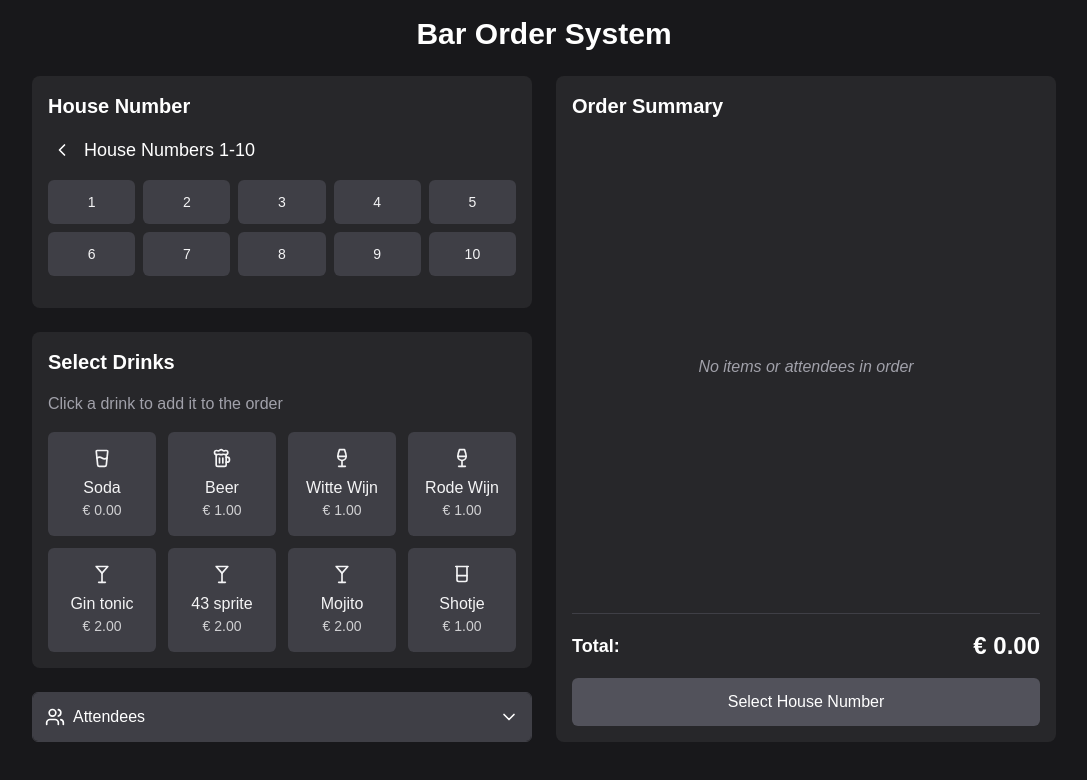
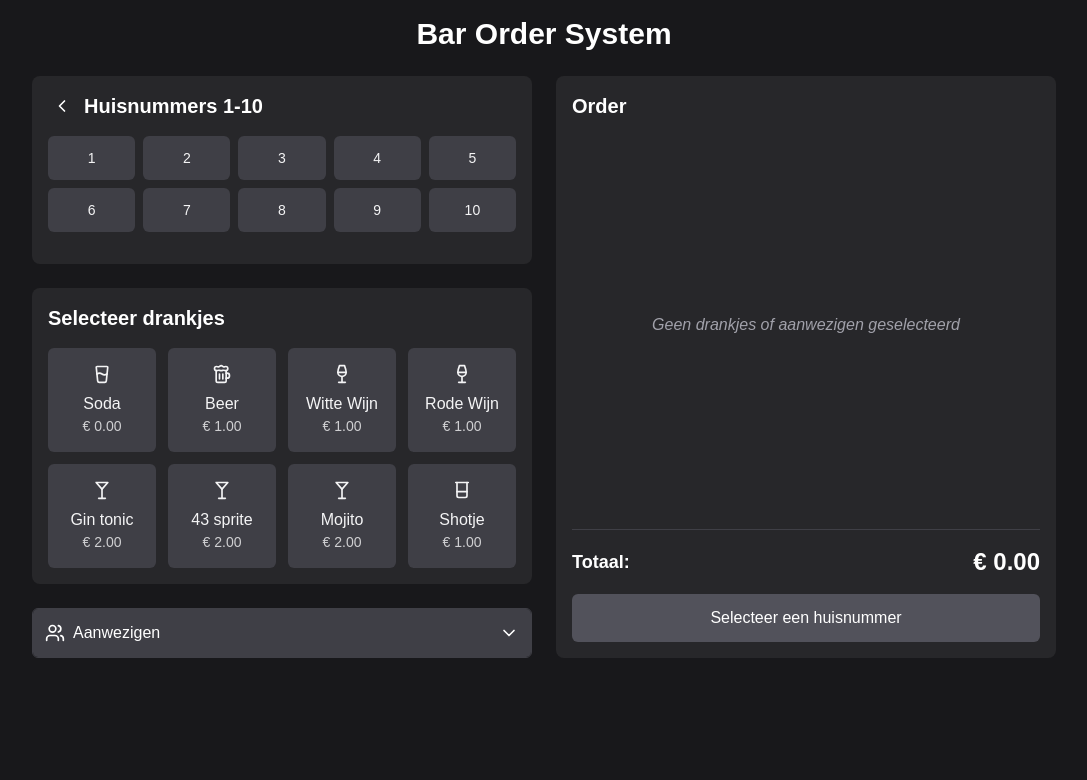
Before and after one commit to gijsvanzon/bar-order-system, a Next.js app: page / in a window 1280 px wide. Both pictures are taken after a click on the button "1-10". Shown: the top 780 px of the page, without its empty margins (96-1183 px from the left). Built offline with nearby package versions, Linux system fonts and the light colour scheme.

Commit message:
now in dutch

```diff
--- a/components/attendees-section.tsx
+++ b/components/attendees-section.tsx
@@ -47,19 +47,9 @@ export default function AttendeesSection({
       >
         <div className="flex items-center">
           <Users className="h-5 w-5 mr-2" />
-          <span className="font-medium">Attendees</span>
-          {(attendees.adults > 0 || attendees.children > 0) && (
-            <span className="ml-2 text-sm bg-emerald-600 text-white px-2 py-0.5 rounded-full">
-              {attendees.adults + attendees.children}
-            </span>
-          )}
+          <span className="font-medium">Aanwezigen</span>
         </div>
         <div className="flex items-center">
-          {totalAttendeeCost > 0 && (
-            <span className="mr-2 font-medium">
-              € {totalAttendeeCost.toFixed(2)}
-            </span>
-          )}
           {isExpanded ? (
             <ChevronUp className="h-5 w-5" />
           ) : (
@@ -73,9 +63,7 @@ export default function AttendeesSection({
           <div className="space-y-4">
             <div>
               <div className="flex justify-between items-center mb-2">
-                <label className="font-medium">
-                  Adults (€ {adultPrice.toFixed(2)} each):
-                </label>
+                <label className="font-medium">Volwassenen</label>
                 <div className="flex items-center">
                   <button
                     onClick={() => handleAdultsChange(attendees.adults - 1)}
@@ -99,7 +87,7 @@ export default function AttendeesSection({
 
             <div>
               <div className="flex justify-between items-center mb-2">
-                <label className="font-medium">Children (Free):</label>
+                <label className="font-medium">Kinderen (gratis):</label>
                 <div className="flex items-center">
                   <button
                     onClick={() => handleChildrenChange(attendees.children - 1)}
--- a/components/house-number-picker.tsx
+++ b/components/house-number-picker.tsx
@@ -1,7 +1,7 @@
 "use client";
 
 import { useState } from "react";
-import { Home, ChevronLeft } from "lucide-react";
+import { ChevronLeft } from "lucide-react";
 
 interface HouseNumberPickerProps {
   selectedHouse: number | null;
@@ -104,8 +104,8 @@ export default function HouseNumberPicker({
             >
               <ChevronLeft className="h-5 w-5" />
             </button>
-            <h3 className="text-lg font-medium">
-              House Numbers {selectedRange[0]}-{selectedRange[1]}
+            <h3 className="text-xl font-semibold">
+              Huisnummers {selectedRange[0]}-{selectedRange[1]}
             </h3>
           </div>
           <div className="grid grid-cols-5 gap-2 mb-4">
@@ -114,21 +114,12 @@ export default function HouseNumberPicker({
         </div>
       ) : (
         <div>
-          <h3 className="text-lg font-medium mb-4">
-            Select House Number Range
-          </h3>
+          <h2 className="text-xl font-semibold mb-4">Huisnummers</h2>
           <div className="grid grid-cols-2 sm:grid-cols-4 gap-2 mb-4">
             {renderRangeButtons()}
           </div>
         </div>
       )}
-
-      {selectedHouse && (
-        <div className="mt-4 p-3 bg-zinc-700 rounded-md flex items-center">
-          <Home className="h-5 w-5 mr-2 text-emerald-500" />
-          <span className="font-medium">Selected: House #{selectedHouse}</span>
-        </div>
-      )}
     </div>
   );
 }
--- a/components/order-summary.tsx
+++ b/components/order-summary.tsx
@@ -1,6 +1,6 @@
 "use client";
 
-import { Trash2, Users } from "lucide-react";
+import { Trash2, Users, Home } from "lucide-react";
 import type { OrderItem } from "./order-system";
 import type { AttendeesInfo } from "./attendees-section";
 
@@ -39,11 +39,17 @@ export default function OrderSummary({
 
   return (
     <div className="h-full flex flex-col">
-      <h2 className="text-xl font-semibold mb-4">Order Summary</h2>
+      <h2 className="text-xl font-semibold mb-4">Order</h2>
+      {houseNumber && (
+        <div className="mb-4 p-3 bg-zinc-700 rounded-md flex items-center">
+          <Home className="h-5 w-5 mr-2 text-emerald-500" />
+          <span className="font-medium">Geselecteerd: Huis #{houseNumber}</span>
+        </div>
+      )}
 
       {isEmpty ? (
         <div className="flex-1 flex items-center justify-center text-zinc-400 italic">
-          No items or attendees in order
+          Geen drankjes of aanwezigen geselecteerd
         </div>
       ) : (
         <div className="flex-1 overflow-y-auto max-h-[400px]">
@@ -51,15 +57,15 @@ export default function OrderSummary({
             <div className="mb-4 p-3 bg-zinc-700 rounded-md">
               <div className="flex items-center mb-2">
                 <Users className="h-5 w-5 mr-2" />
-                <h3 className="font-medium">Attendees</h3>
+                <h3 className="font-medium">Aanwezigen</h3>
               </div>
 
               <div className="space-y-2 pl-7">
                 {attendees.adults > 0 && (
                   <div className="flex justify-between">
                     <span>
-                      {attendees.adults} × Adult
-                      {attendees.adults !== 1 ? "s" : ""}
+                      {attendees.adults} × Volwassene
+                      {attendees.adults !== 1 ? "n" : ""}
                     </span>
                     <span>€ {(attendees.adults * adultPrice).toFixed(2)}</span>
                   </div>
@@ -68,10 +74,10 @@ export default function OrderSummary({
                 {attendees.children > 0 && (
                   <div className="flex justify-between">
                     <span>
-                      {attendees.children} × Child
-                      {attendees.children !== 1 ? "ren" : ""}
+                      {attendees.children} × Kind
+                      {attendees.children !== 1 ? "eren" : ""}
                     </span>
-                    <span>Free</span>
+                    <span>Gratis</span>
                   </div>
                 )}
               </div>
@@ -84,10 +90,10 @@ export default function OrderSummary({
                 <tr>
                   <th className="pb-2">Item</th>
                   <th className="pb-2 text-center" colSpan={3}>
-                    Quantity
+                    Aantal
                   </th>
-                  <th className="pb-2 text-right">Price</th>
-                  <th className="pb-2 text-right">Subtotal</th>
+                  <th className="pb-2 text-right">Prijs</th>
+                  <th className="pb-2 text-right">Subtotaal</th>
                   <th className="pb-2 w-10"></th>
                 </tr>
               </thead>
@@ -140,18 +146,18 @@ export default function OrderSummary({
         {hasItems && hasAttendees && (
           <div className="space-y-2 mb-3">
             <div className="flex justify-between items-center text-zinc-300">
-              <span>Drinks Subtotal:</span>
+              <span>Drankjes subtotaal:</span>
               <span>€ {drinksTotal.toFixed(2)}</span>
             </div>
             <div className="flex justify-between items-center text-zinc-300">
-              <span>Attendees Subtotal:</span>
+              <span>Aanwezigen subtotaal:</span>
               <span>€ {attendeesTotal.toFixed(2)}</span>
             </div>
           </div>
         )}
 
         <div className="flex justify-between items-center mb-4">
-          <span className="text-lg font-semibold">Total:</span>
+          <span className="text-lg font-semibold">Totaal:</span>
           <span className="text-2xl font-bold">€ {total.toFixed(2)}</span>
         </div>
 
@@ -161,10 +167,10 @@ export default function OrderSummary({
           className="w-full bg-blue-600 hover:bg-blue-700 disabled:bg-zinc-600 disabled:cursor-not-allowed text-white py-3 rounded-md font-medium transition-colors"
         >
           {isSubmitting
-            ? "Submitting..."
+            ? "Verzenden..."
             : houseNumber === null
-              ? "Select House Number"
-              : "Complete Order & Send to Make.com"}
+              ? "Selecteer een huisnummer"
+              : "Order verzenden"}
         </button>
       </div>
     </div>
--- a/components/order-system.tsx
+++ b/components/order-system.tsx
@@ -162,11 +162,11 @@ export default function OrderSystem() {
       attendees.adults === 0 &&
       attendees.children === 0
     ) {
-      alert("Please add drinks or attendees to your order");
+      alert("Voeg drankjes of aanwezigen toe aan je order");
       return;
     }
     if (selectedHouse === null) {
-      alert("Please select a house number before completing the order");
+      alert("Selecteer op welk huisnummer de order geplaatst mag worden");
       return;
     }
 
@@ -239,10 +239,10 @@ export default function OrderSystem() {
   };
 
   return (
+    <>
       <div className="grid grid-cols-1 md:grid-cols-2 gap-6">
         <div className="space-y-6">
           <div className="bg-zinc-800 p-4 rounded-lg">
-          <h2 className="text-xl font-semibold mb-4">House Number</h2>
             <HouseNumberPicker
               selectedHouse={selectedHouse}
               onSelectHouse={setSelectedHouse}
@@ -250,10 +250,7 @@ export default function OrderSystem() {
           </div>
 
           <div className="bg-zinc-800 p-4 rounded-lg">
-          <h2 className="text-xl font-semibold mb-4">Select Drinks</h2>
-          <p className="text-zinc-400 mb-4">
-            Click a drink to add it to the order
-          </p>
+            <h2 className="text-xl font-semibold mb-4">Selecteer drankjes</h2>
             <DrinkSelector
               drinks={DRINKS}
               orderItems={orderItems}
@@ -283,13 +280,14 @@ export default function OrderSystem() {
             isSubmitting={isSubmitting}
             houseNumber={selectedHouse}
           />
+        </div>
+      </div>
 
       {orderComplete && (
-          <div className="mt-4 p-3 bg-emerald-900/50 border border-emerald-700 rounded-md text-emerald-300">
-            Order successfully stored!
+        <div className="mt-4 p-3 width-100 bg-emerald-900/50 border border-emerald-700 rounded-md text-emerald-300">
+          Order succesvol verzonden!
         </div>
       )}
-      </div>
-    </div>
+    </>
   );
 }
```
Lines whose indentation alone changed are shown as unchanged.
